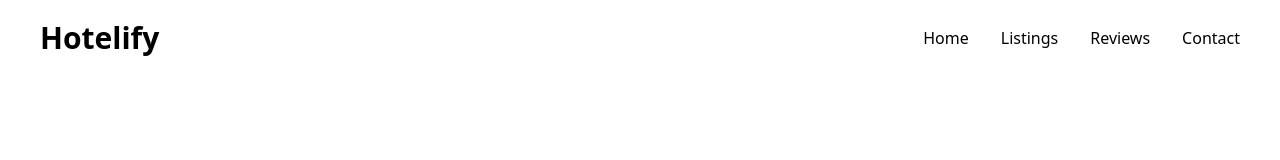
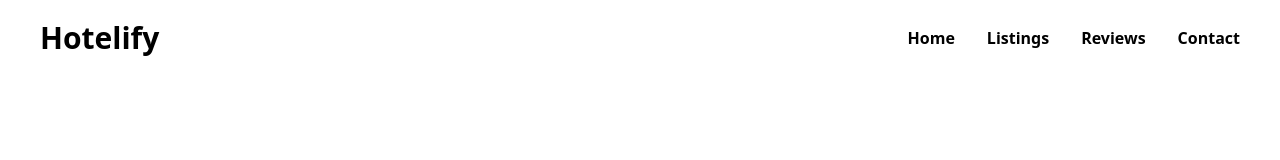
Before and after one commit to DelucaGit/Hotelify, a Next.js app: page / in a window 1280 px wide. Shown: the top 160 px of the page. Built offline with nearby package versions, Linux system fonts and the light colour scheme.

Commit message:
Finish basics of navbar component

```diff
--- a/src/app/components/Navbar.jsx
+++ b/src/app/components/Navbar.jsx
@@ -16,8 +16,10 @@ const Navbar = () => {
                 <ul className={"flex justify-end items-center w-full space-x-8 "}>
                     {navList.map(item => (
                         <li key={item}>
-                            {/*TODO: Add tailwind to LI items*/}
-                            <Link href={item === "Home" ? "/" : `/${item.toLowerCase()}`}>{item}</Link>
+
+                            <Link
+                                className={"font-bold"}
+                                href={item === "Home" ? "/" : `/${item.toLowerCase()}`}>{item}</Link>
                         </li>
                     ))}
                 </ul>
```
